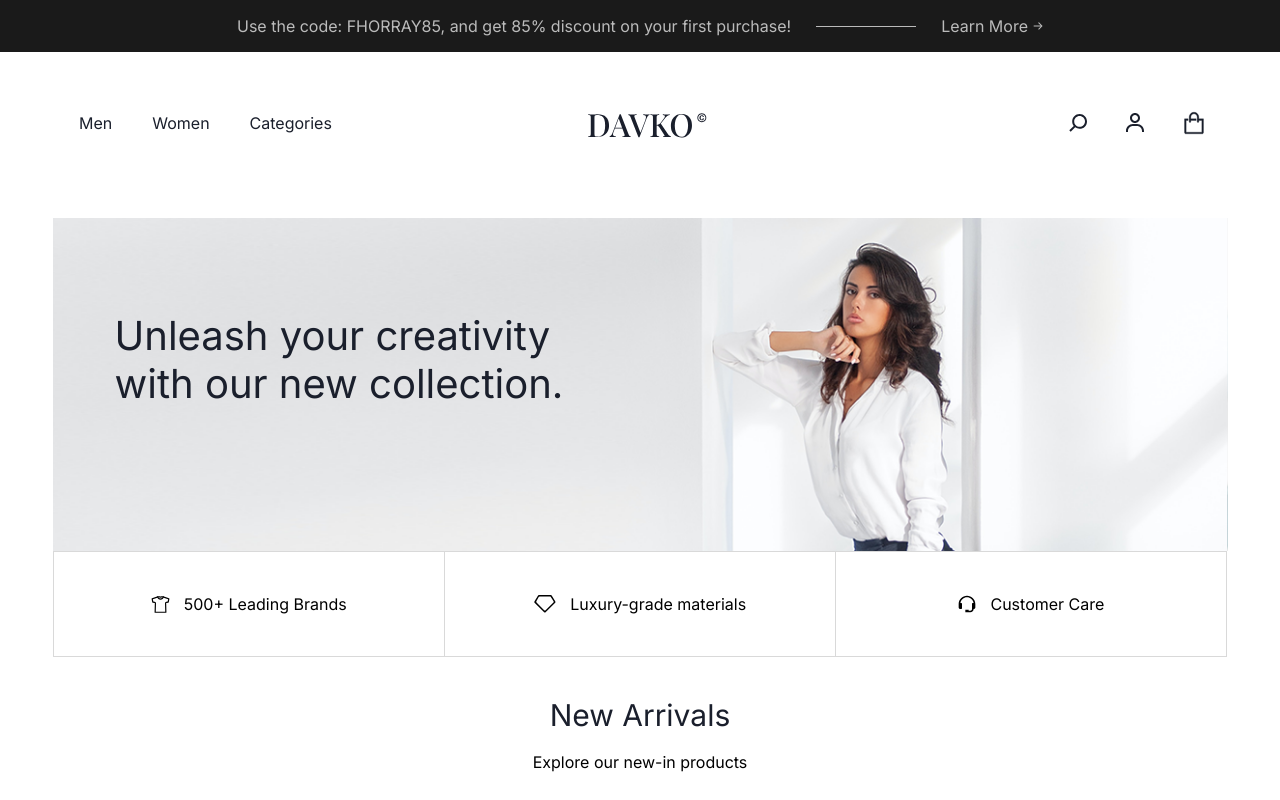
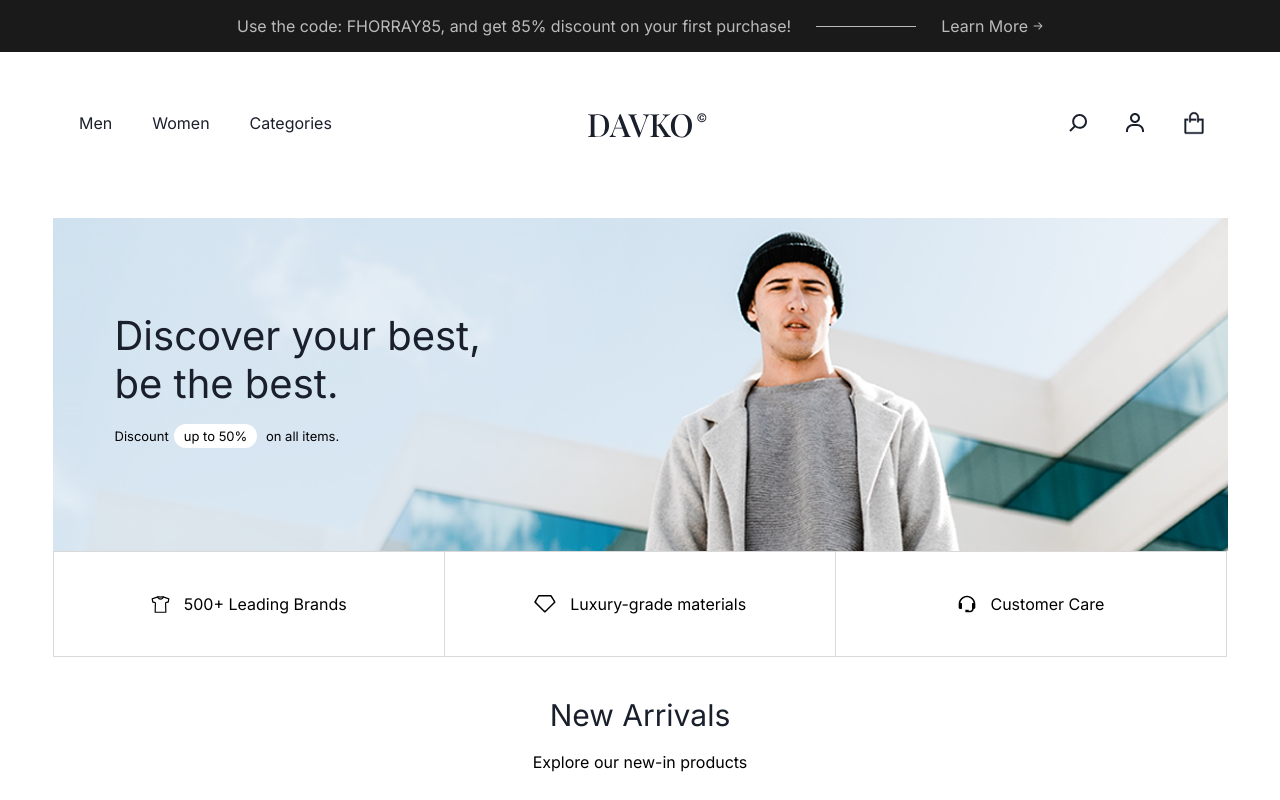
Before and after one commit to fhorray/davko, a React (Vite) app: page / in a window 1280 px wide. Shown: the top 800 px of the page. Built offline with nearby package versions, Linux system fonts and the light colour scheme.

Commit message:
:bug: fix: modal account images

```diff
--- a/src/components/AccountModal/AccountModal.jsx
+++ b/src/components/AccountModal/AccountModal.jsx
@@ -17,18 +17,19 @@
 const AccountModal = ({ setOpenAcc }) => {
   // LOGIN AND PASSWORD VERIFICATION
   let [formValue, setFormValue] = React.useState({ email: "", password: "" });
-  const getEmail = (e) => {
-    setFormValue({ ...formValue, email: e.target.value });
-  };
-  const getPassword = (e) => {
-    setFormValue({ ...formValue, password: e.target.value });
-  };
 
   const verifyUserData = () => {
     const emails = Users.map((user) => user.email);
     const passwords = Users.map((user) => user.password);
     const names = Users.map((user) => user.name);
     const ids = Users.map((user) => user.id);
+
+    const getEmail = (e) => {
+      setFormValue({ ...formValue, email: e.target.value });
+    };
+    const getPassword = (e) => {
+      setFormValue({ ...formValue, password: e.target.value });
+    };
 
     if (formValue.email === "" || formValue.password === "") {
       alert("Preencha seu email");
@@ -70,7 +71,6 @@
               name="email"
               id="email"
               placeholder="myaccount@email.com"
-              onChange={getEmail}
             />
 
             <label htmlFor="password">Password:</label>
@@ -79,7 +79,6 @@
               name="password"
               id="password"
               placeholder="Your password"
-              onChange={getPassword}
             />
             <PrimaryButton title="Login" formValue={verifyUserData} />
           </form>
--- a/src/components/Banner/Banner.jsx
+++ b/src/components/Banner/Banner.jsx
@@ -24,10 +24,10 @@
           slidesPerView={1}
           onSlideChange={() => null}
           loop={true}
-          autoplay={{
-            delay: 4000, // Slide timer
-            disableOnInteraction: false, // Allow the autoplay continues when user press the slide
-          }}
+          // autoplay={{
+          //   delay: 4000, // Slide timer
+          //   disableOnInteraction: false, // Allow the autoplay continues when user press the slide
+          // }}
           effect="fade"
         >
           {/* SLIDES */}
@@ -36,6 +36,7 @@
               <SwiperSlide key={banner.id}>
                 <div className="banner">
                   <img src={banner.image} alt={"Banner " + banner.id} />
+                  <div className="banner-info">
                     <h1 dangerouslySetInnerHTML={{ __html: banner.text }}></h1>
                     {banner.hasDiscountMessage ? (
                       <div className="discount-message">
@@ -49,6 +50,7 @@
                       </div>
                     ) : null}
                   </div>
+                </div>
               </SwiperSlide>
             );
           })}
--- a/src/components/Banner/Banner.scss
+++ b/src/components/Banner/Banner.scss
@@ -1,11 +1,13 @@
 .s-banner {
   .banner {
     position: relative;
-    h1 {
+    .banner-info {
       position: absolute;
       top: 9.4rem;
       left: 6.2rem;
-
+      @include flex(column, space-between, start);
+      gap: 2rem;
+      h1 {
         font-family: "Inter";
         font-style: normal;
         font-weight: 400;
@@ -16,9 +18,6 @@
         color: $brand-text;
       }
       .discount-message {
-      position: absolute;
-      bottom: 9.4rem;
-      left: 6.2rem;
         p,
         span {
           font-family: "Inter";
@@ -37,3 +36,4 @@
       }
     }
   }
+}
--- a/src/components/Cart/Cart.jsx
+++ b/src/components/Cart/Cart.jsx
@@ -4,6 +4,43 @@
 const Cart = () => {
   return (
     <ul className="cart-container">
+      {/* PRODUCT 1 */}
+      <li>
+        <div className="image-container">
+          <img src={product01} alt="Image Cart" />
+        </div>
+        <div className="product-info">
+          <h5>Product name - Lorem Ipsum sit Amet dolor.</h5>
+          <span>ID: 123456</span>
+          <div className="size-color">
+            <span>Color: Black</span>
+            <span>Size: M</span>
+          </div>
+          <div className="quantity-value">
+            <span className="quantity">3</span>
+            <span className="value">$150.00</span>
+          </div>
+        </div>
+      </li>
+      {/* PRODUCT 2 */}
+      <li>
+        <div className="image-container">
+          <img src={product01} alt="Image Cart" />
+        </div>
+        <div className="product-info">
+          <h5>Product name - Lorem Ipsum sit Amet dolor.</h5>
+          <span>ID: 123456</span>
+          <div className="size-color">
+            <span>Color: Black</span>
+            <span>Size: M</span>
+          </div>
+          <div className="quantity-value">
+            <span className="quantity">3</span>
+            <span className="value">$150.00</span>
+          </div>
+        </div>
+      </li>
+      {/* PRODUCT 3 */}
       <li>
         <div className="image-container">
           <img src={product01} alt="Image Cart" />
--- a/src/components/Cart/Cart.scss
+++ b/src/components/Cart/Cart.scss
@@ -9,6 +9,7 @@
   z-index: 888;
   background-color: #fff;
   border: 1px solid $brand-black;
+  overflow: auto;
 
   li {
     @include flex(row, space-between, start);
```
Lines whose indentation alone changed are shown as unchanged.
